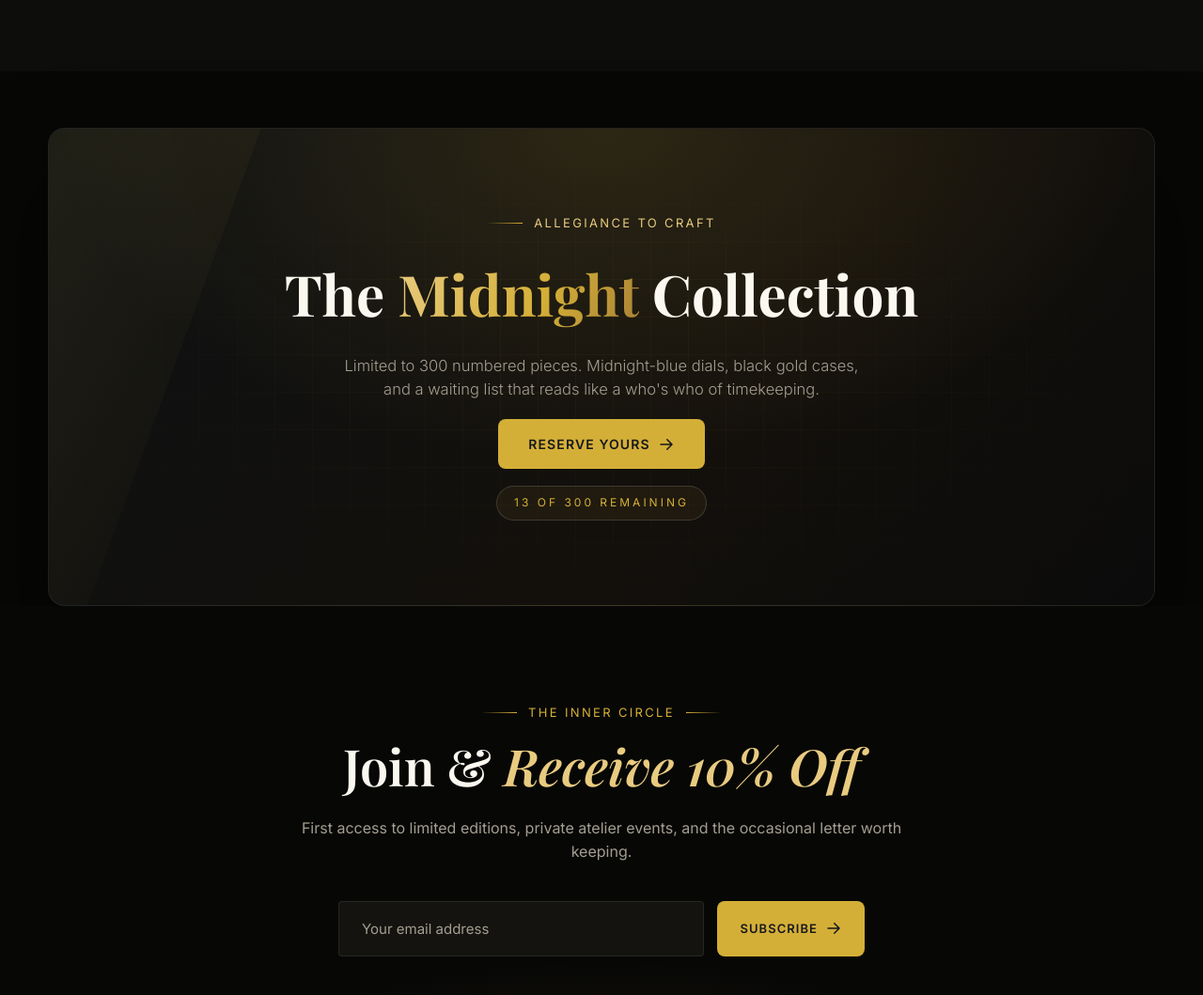
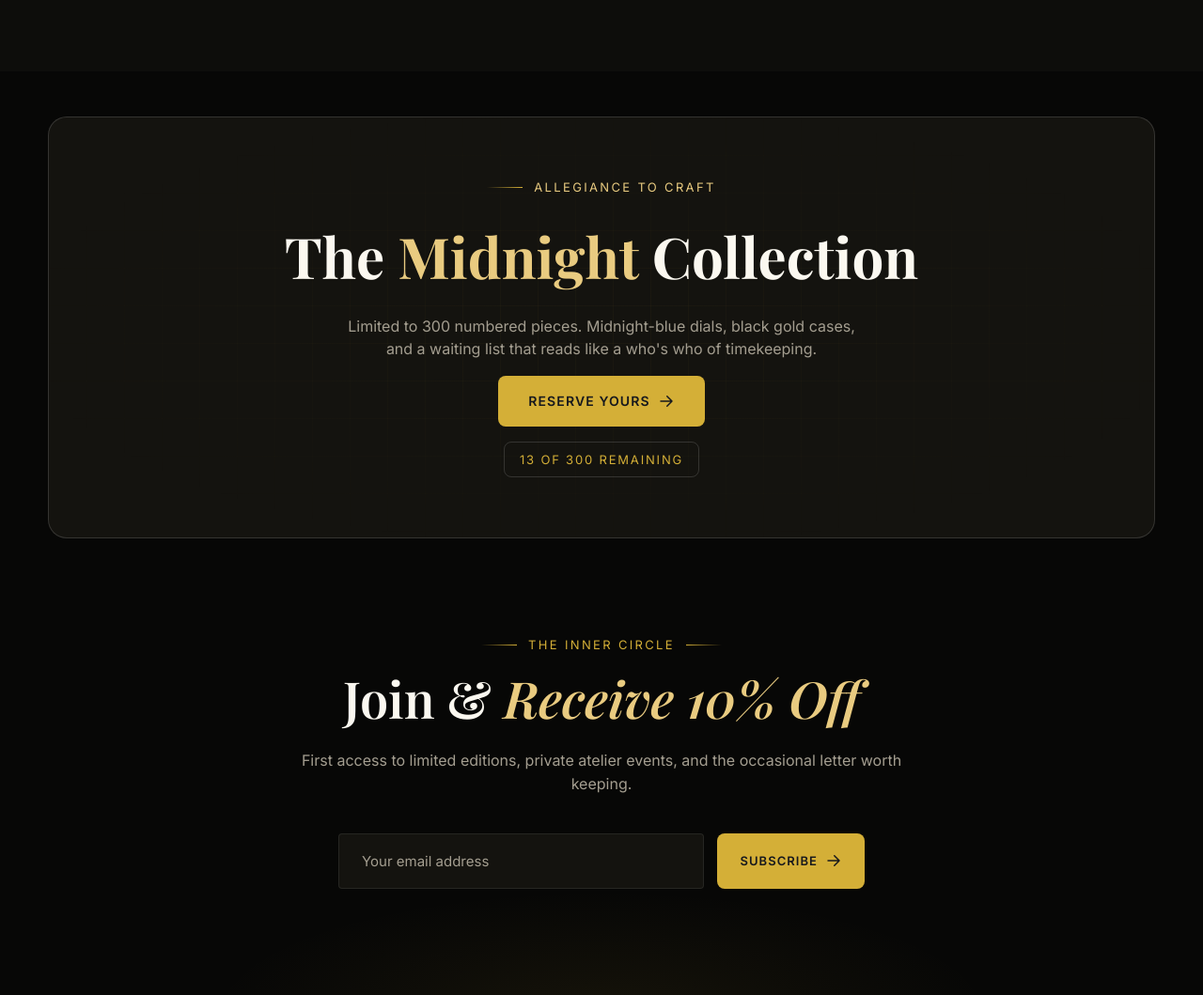
Before and after one commit to Salar11111/Chronos-Watches, a website built with Vite: page index.html in a window 1280 px wide. Shown: the part 5400-6459 px from the top of the page at 94% size. Built offline with nearby package versions, Linux system fonts and the light colour scheme; no server answers.

Commit message:
style: enhance UI with a consistent design system

```diff
--- a/src/styles/sections/cta.css
+++ b/src/styles/sections/cta.css
@@ -5,16 +5,13 @@
 .cta-banner {
   position: relative;
   width: min(1240px, 92%);
-  margin: 60px auto 0;
-  padding: 90px 40px;
+  margin: var(--s-7) auto 0;
+  padding: var(--s-8) var(--s-6);
   text-align: center;
-  border-radius: 18px;
+  border-radius: var(--r-lg);
   overflow: hidden;
-  background:
-    radial-gradient(70% 100% at 50% 0%, rgb(212 175 55 / 14%), transparent 70%),
-    linear-gradient(135deg, #0e1113, #13100c 60%, #0b0b0b);
-  border: 1px solid var(--line-soft);
-  box-shadow: 0 50px 100px rgb(0 0 0 / 60%);
+  background: var(--card);
+  border: 1px solid var(--line);
 }
 
 .cta-banner::before {
@@ -22,21 +19,14 @@
   position: absolute;
   inset: 0;
   background-image:
-    linear-gradient(rgb(212 175 55 / 5%) 1px, transparent 1px),
-    linear-gradient(90deg, rgb(212 175 55 / 5%) 1px, transparent 1px);
+    linear-gradient(rgb(212 175 55 / 4%) 1px, transparent 1px),
+    linear-gradient(90deg, rgb(212 175 55 / 4%) 1px, transparent 1px);
   background-size: 40px 40px;
   mask-image: radial-gradient(ellipse at center, #000, transparent 78%);
 }
 
 .cta-shine {
-  position: absolute;
-  top: -60%;
-  left: -30%;
-  width: 40%;
-  height: 220%;
-  background: linear-gradient(100deg, transparent, rgb(212 175 55 / 9%), transparent);
-  transform: rotate(20deg);
-  animation: shine-sweep 6s ease-in-out infinite;
+  display: none;
 }
 
 .cta-content {
@@ -45,7 +35,7 @@
   display: flex;
   flex-direction: column;
   align-items: center;
-  gap: 18px;
+  gap: var(--s-4);
 }
 
 .cta-title {
@@ -55,20 +45,25 @@
   color: #fbf8f0;
 }
 
+.cta-title .grad-text {
+  background: none;
+  -webkit-text-fill-color: var(--gold-2);
+  color: var(--gold-2);
+}
+
 .cta-sub {
   max-width: 560px;
   color: var(--muted);
-  font-weight: 300;
-  font-size: 16.5px;
+  font-size: 16px;
+  line-height: 1.55;
 }
 
 .cta-note {
-  font-size: 12px;
-  letter-spacing: 3px;
+  font-size: 13px;
+  letter-spacing: 0.14em;
   text-transform: uppercase;
   color: var(--gold);
   border: 1px solid var(--line);
-  padding: 8px 18px;
-  border-radius: 30px;
-  background: rgb(212 175 55 / 7%);
+  padding: var(--s-2) var(--s-4);
+  border-radius: var(--r-btn);
 }
```
